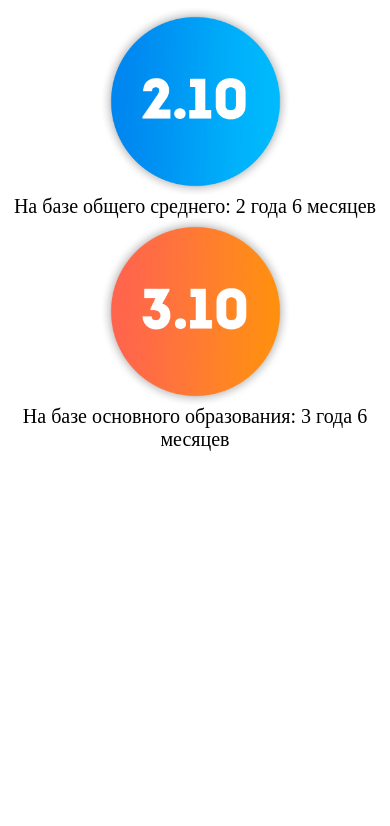
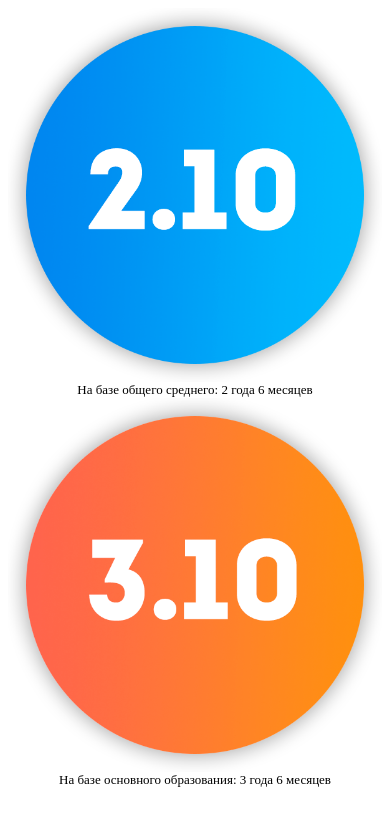
Before and after one commit to 4nkeer/1304000, a plain HTML site: page content/ochnoe.html in a window 390 px wide. Drawn offline with Linux system fonts and the light colour scheme; files that its build step writes are made by us from their sources.

Commit message:
adaptation

```diff
--- a/css/deadlines.css
+++ b/css/deadlines.css
@@ -58,3 +58,20 @@
       }
 
   }
+
+  @media all and (min-width:300px) and (max-width:1280px) {
+      .two p {
+        font-size: 13px;
+      }
+      .two img {
+          width:100%
+      }
+
+      .three p {
+          font-size: 13px;
+      }
+
+      .three img {
+          width:100%;
+      }
+  }
```
Also changed, not shown: css/content.css (+10 -0 lines).
